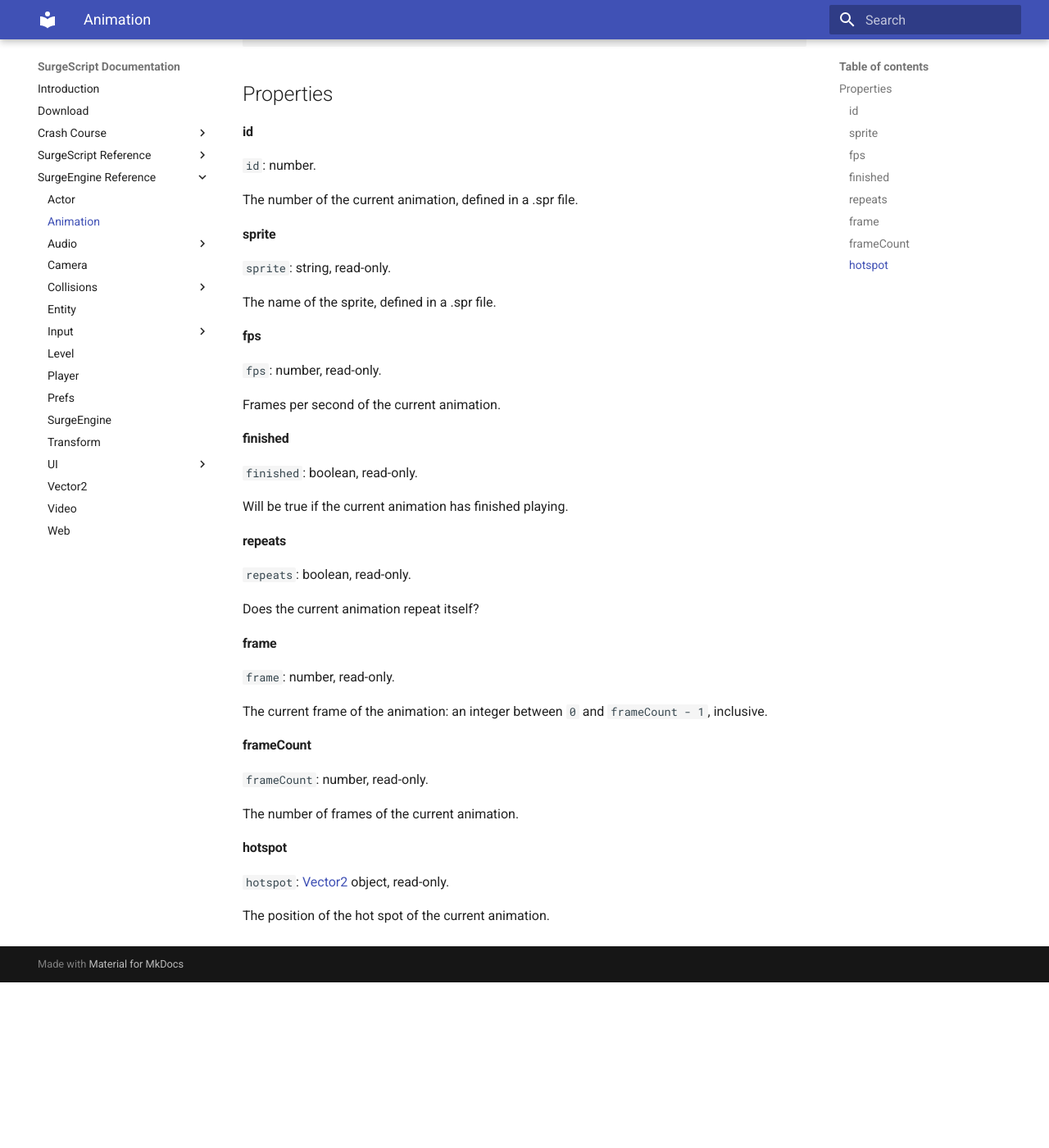
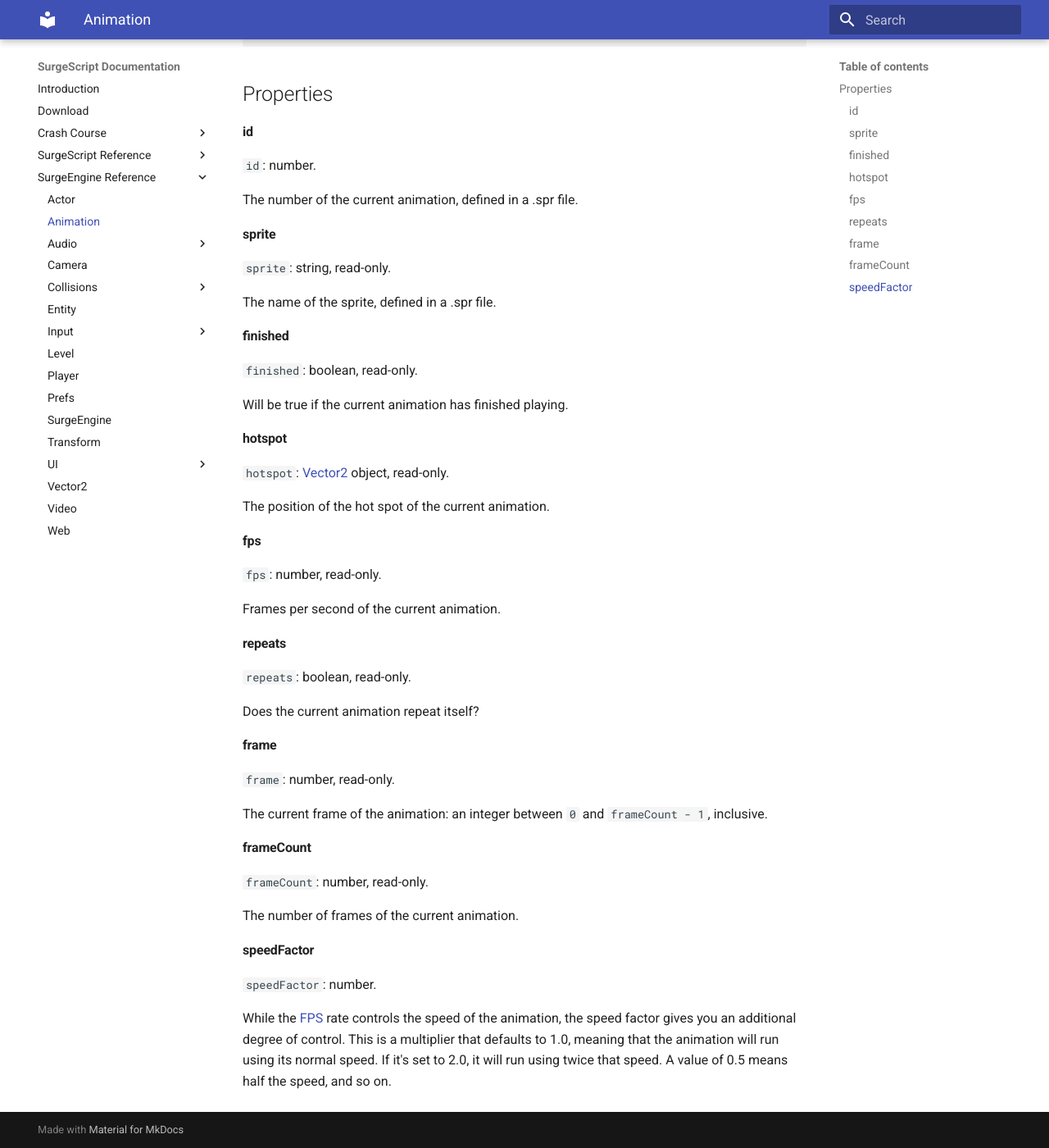
Before and after one commit to alemart/surgescript, an MkDocs documentation site: the page built from docs/engine/animation.md, in a window 1280 px wide and 1400 px high, scrolled down 481 px. Shown: the whole window at 82% size. Built offline with MkDocs 1.6.1 and Material for MkDocs 9.7.7, drawn with Linux system fonts in a browser that asks for light colours; old or Windows-style settings are respelled for this version of MkDocs; before the commit the page ends 1679 px from its top, so only the background shows below that.

Commit message:
Documented Animation.speedFactor

```diff
--- a/docs/engine/animation.md
+++ b/docs/engine/animation.md
@@ -35,17 +35,23 @@ The number of the current animation, defined in a .spr file.
 
 The name of the sprite, defined in a .spr file.
 
+#### finished
+
+`finished`: boolean, read-only.
+
+Will be true if the current animation has finished playing.
+
+#### hotspot
+
+`hotspot`: [Vector2](vector2) object, read-only.
+
+The position of the hot spot of the current animation.
+
 #### fps
 
 `fps`: number, read-only.
 
 Frames per second of the current animation.
-
-#### finished
-
-`finished`: boolean, read-only.
-
-Will be true if the current animation has finished playing.
 
 #### repeats
 
@@ -65,8 +71,8 @@ The current frame of the animation: an integer between `0` and `frameCount - 1`,
 
 The number of frames of the current animation.
 
-#### hotspot
+#### speedFactor
 
-`hotspot`: [Vector2](vector2) object, read-only.
+`speedFactor`: number.
 
-The position of the hot spot of the current animation.
+While the [FPS](#fps) rate controls the speed of the animation, the speed factor gives you an additional degree of control. This is a multiplier that defaults to 1.0, meaning that the animation will run using its normal speed. If it's set to 2.0, it will run using twice that speed. A value of 0.5 means half the speed, and so on.
```
